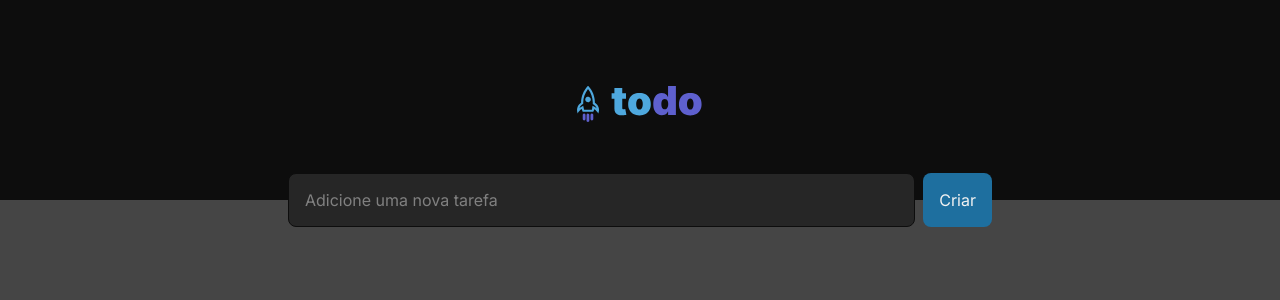
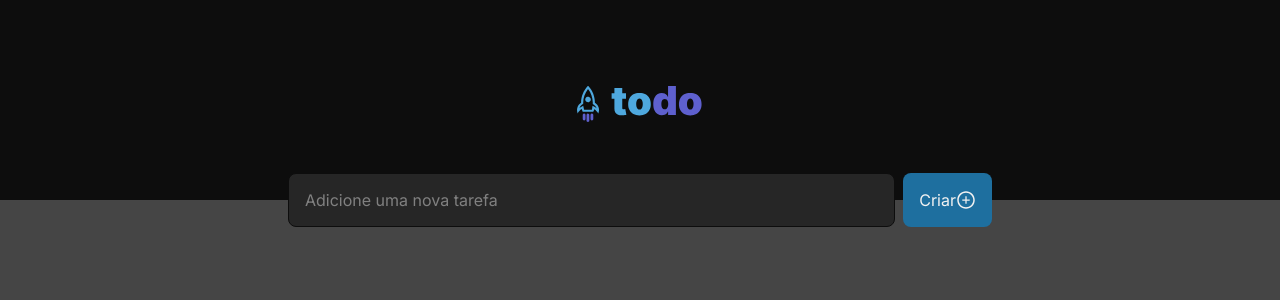
Before and after one commit to namevug/Praticando-Conceitos, a React (Vite) app: page / in a window 1280 px wide. Shown: the top 300 px of the page. Built offline with nearby package versions, Linux system fonts and the light colour scheme.

Commit message:
feat: Add icon Button

```diff
--- a/src/Components/Header.tsx
+++ b/src/Components/Header.tsx
@@ -1,3 +1,4 @@
+import { AiOutlinePlusCircle } from 'react-icons/ai'
 import todoLogo from '../assets/Logo.svg'
 import styles from './Header.module.css'
 
@@ -9,7 +10,10 @@ export function Header() {
 
         <form className={styles.newTask}>
           <input type='text' placeholder='Adicione uma nova tarefa' />
-          <button>Criar</button>
+          <button>
+            Criar
+            <AiOutlinePlusCircle size={20} />
+          </button>
         </form>
       </header>
     </>
```
